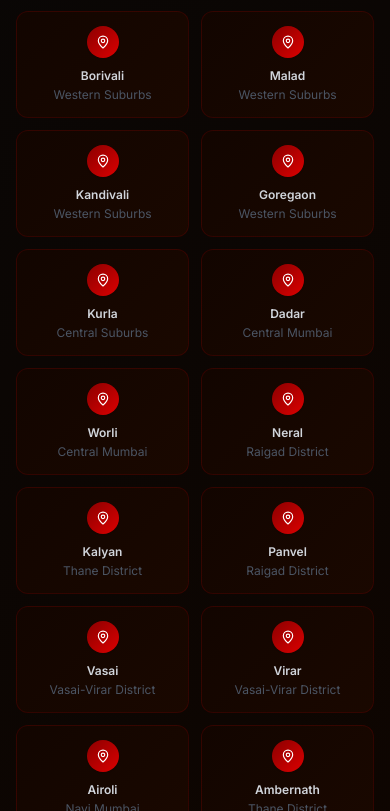
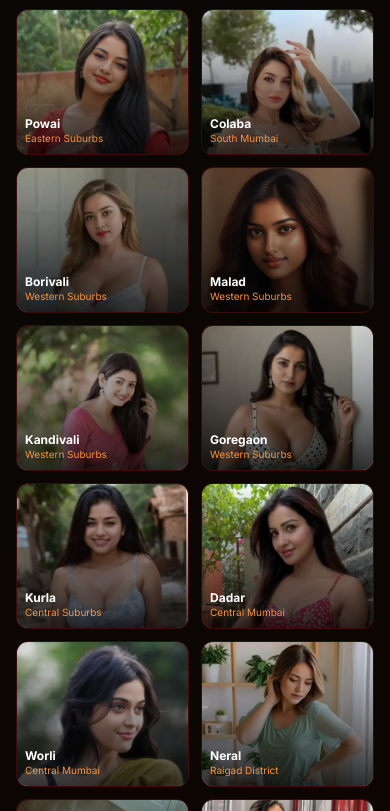
Before and after one commit to nicydotroy/hotsanjana, a Next.js app: page /escorts/airoli in a window 390 px wide. Shown: the part 7033-7844 px from the top of the page. Built offline with nearby package versions, Linux system fonts and the light colour scheme.

Commit message:
feat: fix image paths, add location portrait images to grid, escort images in LocationGrid

```diff
--- a/app/page.tsx
+++ b/app/page.tsx
@@ -144,7 +144,7 @@ export default function HomePage() {
                 style={{ boxShadow: '0 0 80px rgba(220,0,0,0.35), 0 20px 60px rgba(0,0,0,0.8)' }}
               >
                 <Image
-                  src="/images/escort-types/vip-escorts-mumbai.webp"
+                  src="/images/categories/vip-escorts-mumbai.webp"
                   alt="Premium Escorts Mumbai – Hot Sanjana"
                   fill
                   className="object-cover object-top"
--- a/components/LocationGrid.tsx
+++ b/components/LocationGrid.tsx
@@ -1,6 +1,6 @@
 import Link from 'next/link'
-import { MapPin } from 'lucide-react'
-import { locations } from '@/data/locations'
+import Image from 'next/image'
+import { locations, getLocationImage } from '@/data/locations'
 
 interface LocationGridProps {
   title?: string
@@ -19,17 +19,6 @@ export default function LocationGrid({
 }: LocationGridProps) {
   const displayLocations = showAll ? locations : locations.slice(0, limit)
   const prefix = type === 'call-girls' ? '/call-girls' : '/escorts'
-
-  const areaGlows: Record<string, string> = {
-    'South Mumbai':        'rgba(220, 0, 0, 0.7)',
-    'Western Suburbs':     'rgba(255, 69, 0, 0.7)',
-    'Eastern Suburbs':     'rgba(255, 140, 0, 0.7)',
-    'Navi Mumbai':         'rgba(255, 215, 0, 0.7)',
-    'Thane District':      'rgba(204, 153, 0, 0.7)',
-    'Vasai-Virar District':'rgba(139, 0, 0, 0.7)',
-    'Palghar District':    'rgba(255, 102, 0, 0.7)',
-    default:               'rgba(220, 0, 0, 0.7)',
-  }
 
   return (
     <section className="py-16 lg:py-20 section-darker">
@@ -56,33 +45,29 @@ export default function LocationGrid({
 
         <div className="grid grid-cols-2 sm:grid-cols-3 md:grid-cols-4 lg:grid-cols-6 gap-3">
           {displayLocations.map((loc) => {
-            const glowColor = areaGlows[loc.area] || areaGlows.default
+            const imgSrc = getLocationImage(loc.slug)
             return (
               <Link
                 key={loc.slug}
                 href={`${prefix}/${loc.slug}`}
-                className="group relative overflow-hidden rounded-xl p-3.5 text-center border transition-all duration-300 hover:-translate-y-1"
-                style={{
-                  background: 'linear-gradient(135deg, #120500, #1a0800)',
-                  borderColor: 'rgba(139, 0, 0, 0.25)',
-                }}
+                className="group relative overflow-hidden rounded-xl border border-red-900/40 hover:border-red-500/60 transition-all duration-300 hover:-translate-y-1 hover:shadow-[0_6px_20px_rgba(220,0,0,0.3)]"
+                style={{ background: '#0d0000' }}
               >
-                {/* Hover glow effect */}
-                <div
-                  className="absolute inset-0 rounded-xl opacity-0 group-hover:opacity-100 transition-opacity pointer-events-none"
-                  style={{ background: `radial-gradient(circle at 50% 0%, ${glowColor.replace('0.7', '0.08')} 0%, transparent 70%)` }}
-                />
-
-                <div
-                  className="w-8 h-8 rounded-full flex items-center justify-center mx-auto mb-2.5 group-hover:scale-110 transition-transform shadow-sm"
-                  style={{ background: `linear-gradient(135deg, #8b0000, #dc0000)` }}
-                >
-                  <MapPin size={14} className="text-white" />
+                {/* Portrait image */}
+                <div className="relative h-36 sm:h-40 overflow-hidden">
+                  <Image
+                    src={imgSrc}
+                    alt={`Escorts in ${loc.name}`}
+                    fill
+                    className="object-cover object-top group-hover:scale-110 transition-transform duration-500"
+                    sizes="(max-width:640px) 50vw, (max-width:1024px) 25vw, 17vw"
+                  />
+                  <div className="absolute inset-0 bg-gradient-to-t from-black/80 to-transparent" />
+                  <div className="absolute bottom-2 left-2 right-2">
+                    <span className="text-white text-xs font-bold leading-tight block">{loc.name}</span>
+                    <span className="text-orange-400 text-[10px] block">{loc.area}</span>
+                  </div>
                 </div>
-                <span className="text-xs sm:text-sm font-semibold text-gray-300 group-hover:text-orange-300 transition-colors leading-tight block">
-                  {loc.name}
-                </span>
-                <span className="text-xs text-gray-600 mt-1 block truncate">{loc.area}</span>
               </Link>
             )
           })}
--- a/data/locations.ts
+++ b/data/locations.ts
@@ -9,6 +9,10 @@ export interface Location {
   nearbyAreas: string[]
   landmarks: string[]
   uniqueContent: string
+}
+
+export function getLocationImage(slug: string): string {
+  return `/images/escorts/escorts-${slug}.webp`
 }
 
 export const locations: Location[] = [
```
Also changed, not shown: data/escort-types.ts (+9 -9 lines).
